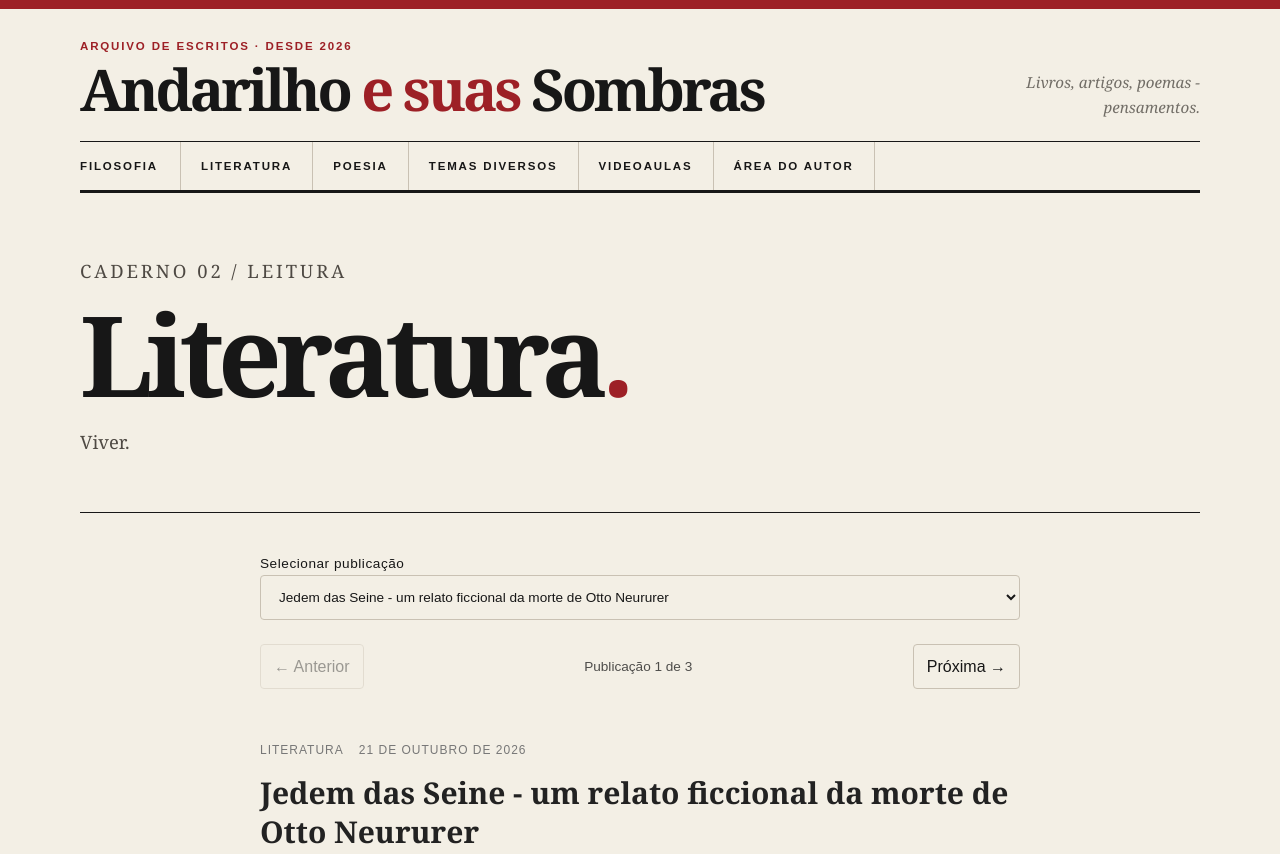
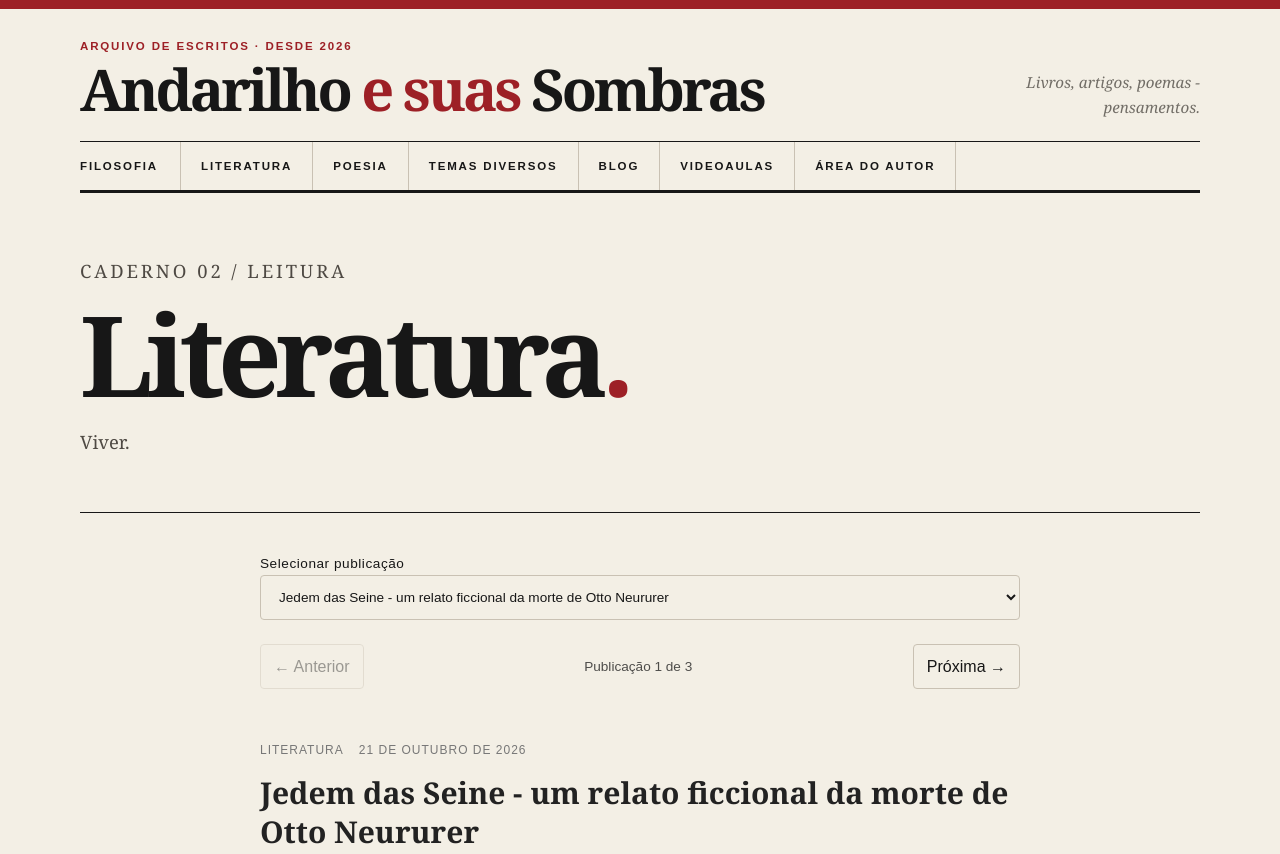
Before and after one commit to AndarilhoEsuasSombras/Andarilho, a plain HTML site: page literatura.html in a window 1280 px wide. Shown: the top 854 px of the page. Drawn offline with nearby package versions, Linux system fonts and the light colour scheme; some icons are missing.

Commit message:
Update literatura.html

```diff
--- a/literatura.html
+++ b/literatura.html
@@ -11,7 +11,7 @@
         content="Literatura, livros, autores e crítica literária."
     />
 
-    <title>Literatura — Caderno de Ideias</title>
+    <title>Literatura - Caderno de Ideias</title>
 <link rel="icon" type="image/jpg" href="/Andarilho/  dydj97yzKDBaPuhz5VRBBly2_large.jpg">
     <link rel="stylesheet" href="styles.css">
 </head>
@@ -39,6 +39,7 @@
     <a href="literatura.html">Literatura</a>
     <a href="poesia.html">Poesia</a>
     <a href="temas-diversos.html">Temas diversos</a>
+      <a href="blog.html">Blog</a>
           <a href="videos.html">Videoaulas</a>
 <a href="https://app.pagescms.org/" class="nav-link nav-cta" target="_blank" rel="noopener"><i class="fas fa-pen me-1"></i>Área do autor</a>
   </div>
```
